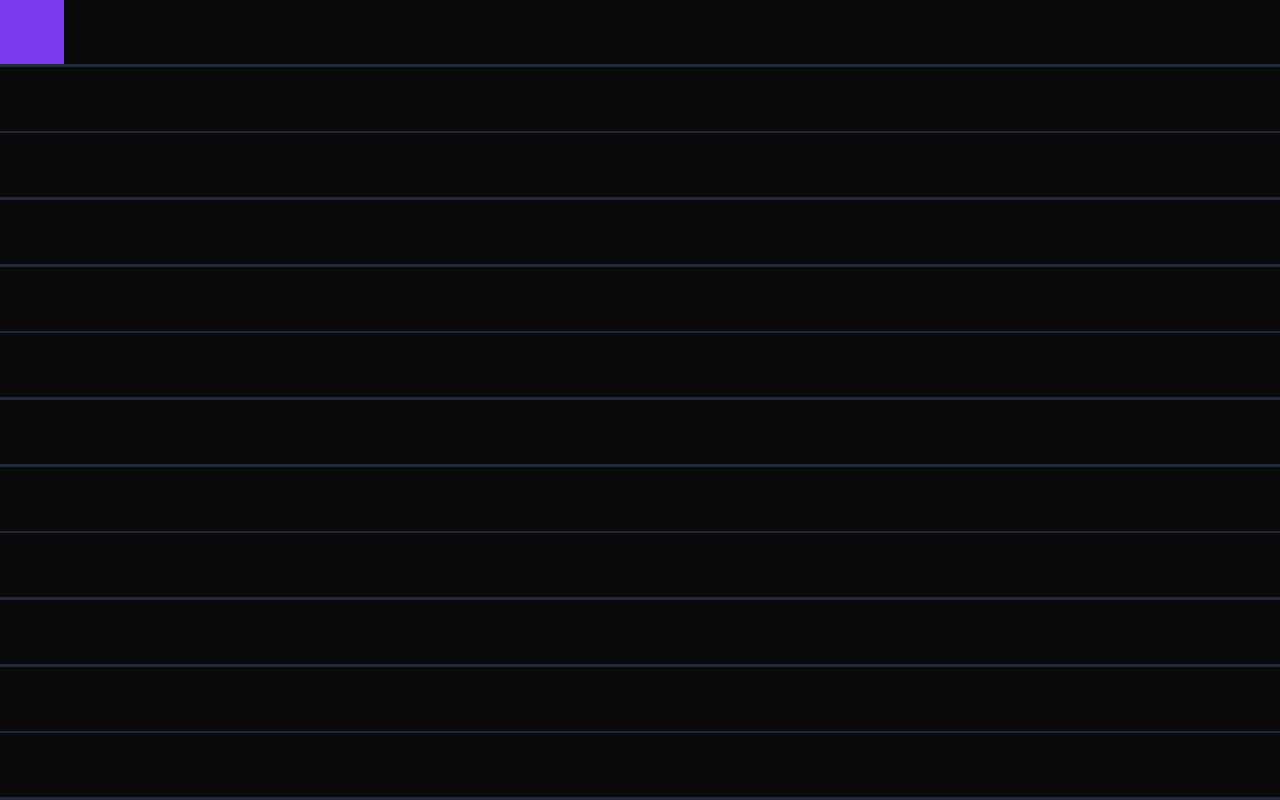
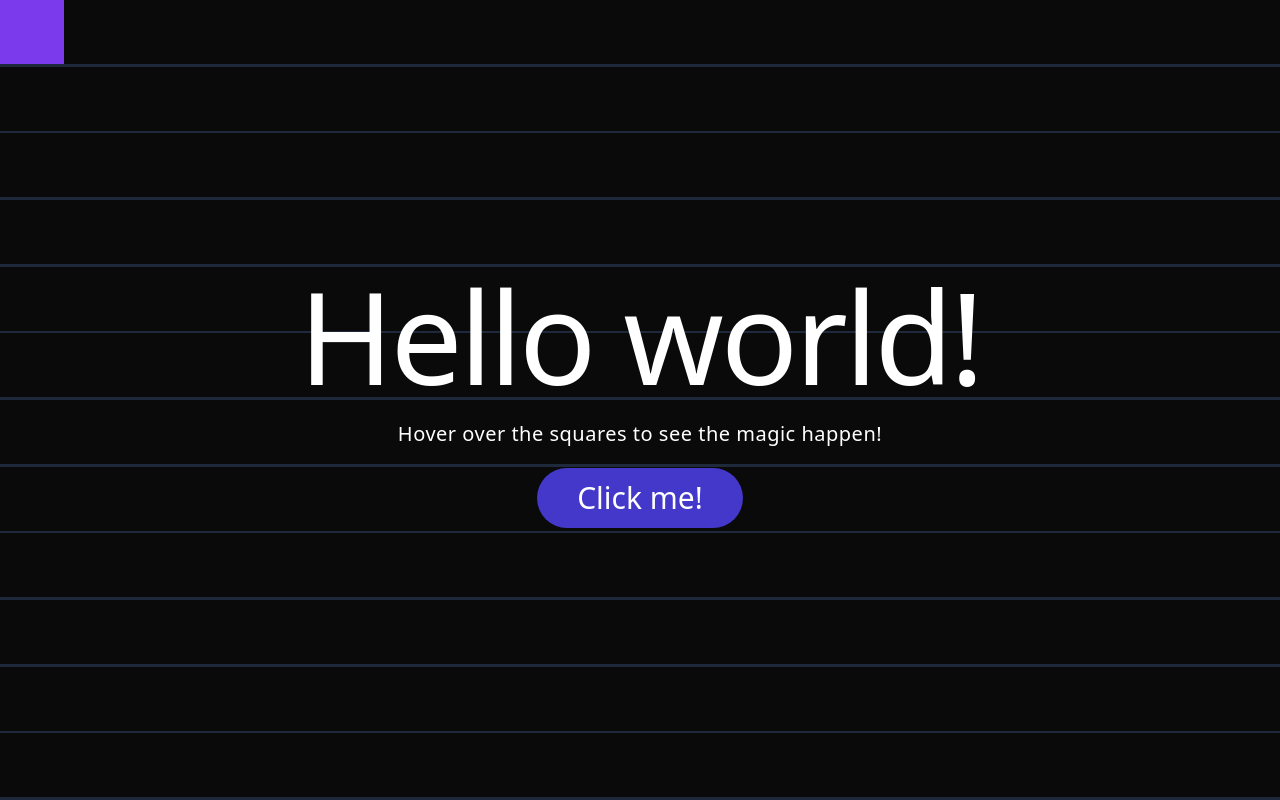
Before and after one commit to assilbekov/grid-color-effect-on-hover, a React (Vite) app: page / in a window 1280 px wide. Built offline with nearby package versions, Linux system fonts and the light colour scheme.

Commit message:
add styling for content

```diff
--- a/src/App.jsx
+++ b/src/App.jsx
@@ -19,6 +19,15 @@ function App() {
           />
         ))}
       </section>
+      <div className="flex flex-col gap-5 absolute inset-0 justify-center items-center pointer-events-none text-white z-10">
+        <h1 className="text-9xl tracking-tight">Hello world!</h1>
+        <p className="text-xl text-center tracking-wide">
+          Hover over the squares to see the magic happen!
+        </p>
+        <button className="rounded-full text-3xl pointer-events-auto cursor-pointer bg-indigo-700 px-10 py-3">
+          Click me!
+        </button>
+      </div>
     </main>
   )
 }
```
